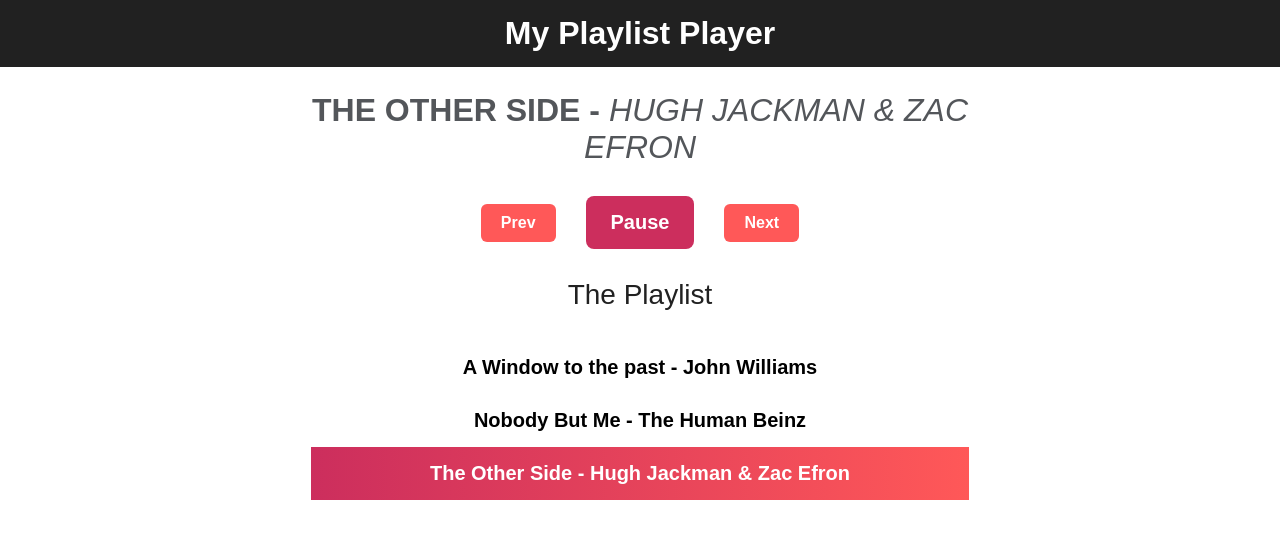
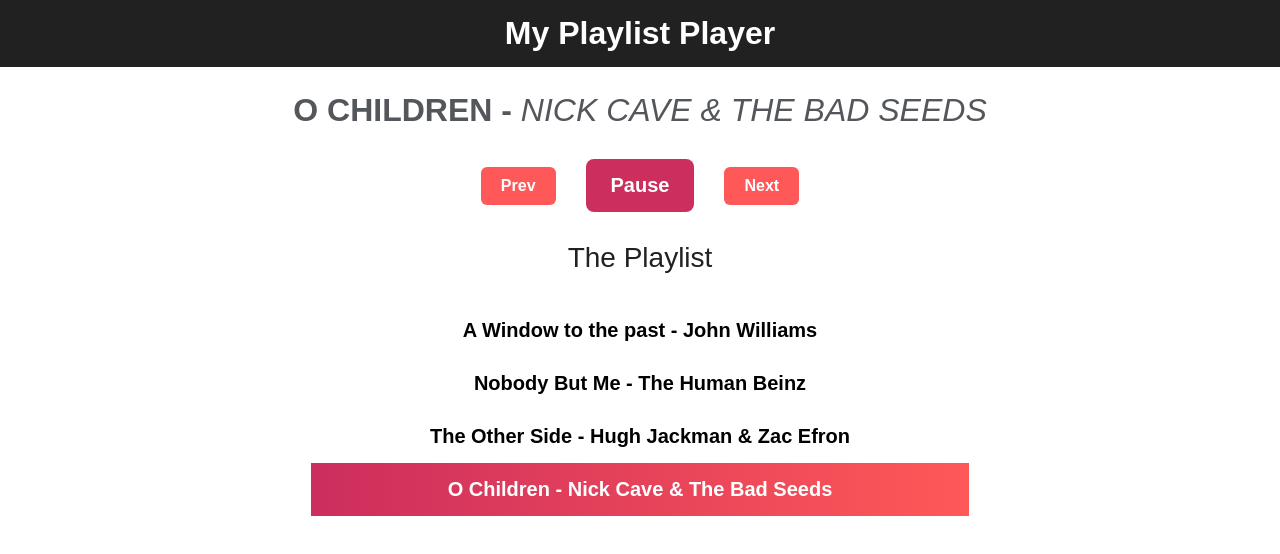
Before and after one commit to keithmchd48/my-music-player, a Vue app: page / in a window 1280 px wide. Both pictures are taken after a click on the button "Prev". Shown: the top 554 px of the page. Built offline with nearby package versions, Linux system fonts and the light colour scheme.

Commit message:
Converted to Vue3 composition API

```diff
--- a/src/App.vue
+++ b/src/App.vue
@@ -7,10 +7,10 @@
       <section class="player">
         <h2 class="song-title">{{ current.title }} - <span>{{ current.artist }}</span></h2>
         <div class="controls">
-          <button class="prev" @click="previous">Prev</button>
-          <button class="play" v-if="!isPlaying" @click="play">Play</button>
-          <button class="pause" v-else @click="pause">Pause</button>
-          <button class="next" @click="next">Next</button>
+          <button class="prev" @click="previousSong">Prev</button>
+          <button class="play" v-if="!isPlaying" @click="playSong">Play</button>
+          <button class="pause" v-else @click="pauseSong">Pause</button>
+          <button class="next" @click="nextSong">Next</button>
         </div>
       </section>
       <section class="playlist">
@@ -18,7 +18,7 @@
         <button class="song"
                 v-for="song in songs"
                 :key="song.src"
-                @click="play(song)"
+                @click="playSong(song)"
                 :class="{'playing': (song.src == current.src)}">
           {{ song.title }} - {{ song.artist }}
         </button>
@@ -28,15 +28,14 @@
 </template>
 
 <script>
-
+import { ref } from 'vue'
 export default {
   name: 'App',
-  data () {
-    return {
-      current: {},
-      index: 0,
-      isPlaying: false,
-      songs: [
+  setup () {
+    const current = ref({})
+    const index = ref(0)
+    const isPlaying = ref(false)
+    const songs = ref([
       {
         title: 'A Window to the past',
         artist: 'John Williams',
@@ -51,52 +50,128 @@ export default {
         title: 'The Other Side',
         artist: 'Hugh Jackman & Zac Efron',
         src: require('./assets/the-other-side.mp3')
+      },
+      {
+        title: 'O Children',
+        artist: 'Nick Cave & The Bad Seeds',
+        src: require('./assets/o-children.mp3')
       }
-      ],
-      player: new Audio()
+    ])
+    const player = ref(new Audio())
+
+    current.value = songs.value[index.value]
+    player.value.src = current.value.src
+
+    function playSong (song = null) {
+      if (song.src) {
+        current.value = song
+        player.value.src = song.src
+      }
+      player.value.play()
+      // when current song ends, automatically switch to the next song in the songs array
+      player.value.addEventListener('ended', () => {
+        nextSong()
+      })
+      isPlaying.value = true
+    }
+    function nextSong () {
+     index.value++
+      // if the index has gone beyond the songs array length, the set index to first song in the array
+      if (index.value > songs.value.length - 1) {
+        index.value = 0
+      }
+      current.value = songs.value[index.value]
+      playSong(current.value)
+    }
+    function pauseSong () {
+      player.value.pause()
+      isPlaying.value = false
+    }
+    function previousSong () {
+      index.value--
+      // if the index has gone to negative integer, then set the index to last song in the array
+      if (index.value < 0) {
+        index.value = songs.value.length - 1
+      }
+      current.value = songs.value[index.value]
+      playSong(current.value)
+    }
+    return {
+      current,
+      isPlaying,
+      songs,
+      playSong,
+      pauseSong,
+      nextSong,
+      previousSong
     }
   },
-  created () {
-    this.current = this.songs[this.index]
-    this.player.src = this.current.src
-    // this.player.play()
-  },
-  methods: {
-    play (song = null) {
-      if (song.src) {
-        this.current = song
-        this.player.src = song.src
-      }
-      this.player.play()
-      // when current song ends, automatically switch to the next song in the songs array
-      this.player.addEventListener('ended', () => {
-        this.next()
-      })
-      this.isPlaying = true
-    },
-    pause () {
-      this.player.pause()
-      this.isPlaying = false
-    },
-    next () {
-      this.index++
-      // if the index has gone beyond the songs array length, the set index to first song in the array
-      if (this.index > this.songs.length - 1) {
-        this.index = 0
-      }
-      this.current = this.songs[this.index]
-      this.play(this.current)
-    },
-    previous () {
-      this.index--
-      // if the index has gone to negative integer, then set the index to last song in the array
-      if (this.index < 0) {
-        this.index = this.songs.length - 1
-      }
-      this.current = this.songs[this.index]
-      this.play(this.current)
-    }
-  }
+  // data () {
+  //   return {
+  //     current: {},
+  //     index: 0,
+  //     isPlaying: false,
+  //     songs: [
+  //       {
+  //         title: 'A Window to the past',
+  //         artist: 'John Williams',
+  //         src: require('./assets/a-window-to-the-past.mp3')
+  //       },
+  //       {
+  //         title: 'Nobody But Me',
+  //         artist: 'The Human Beinz',
+  //         src: require('./assets/nobody-but-me.mp3')
+  //       },
+  //       {
+  //         title: 'The Other Side',
+  //         artist: 'Hugh Jackman & Zac Efron',
+  //         src: require('./assets/the-other-side.mp3')
+  //       }
+  //     ],
+  //     player: new Audio()
+  //   }
+  // },
+  // created () {
+  //   this.current = this.songs[this.index]
+  //   this.player.src = this.current.src
+  //   // this.player.play()
+  // },
+  // methods: {
+    // play (song = null) {
+    //   if (song.src) {
+    //     this.current = song
+    //     this.player.src = song.src
+    //   }
+    //   this.player.play()
+    //   // when current song ends, automatically switch to the next song in the songs array
+    //   this.player.addEventListener('ended', () => {
+    //     this.next()
+    //   })
+    //   this.isPlaying = true
+    // },
+    // pause () {
+    //   this.player.pause()
+    //   this.isPlaying = false
+    // },
+    // next () {
+    //   this.index++
+    //   // if the index has gone beyond the songs array length, the set index to first song in the array
+    //   if (this.index > this.songs.length - 1) {
+    //     this.index = 0
+    //   }
+    //   this.current = this.songs[this.index]
+    //   this.play(this.current)
+    // },
+    // previous () {
+    //   this.index--
+    //   // if the index has gone to negative integer, then set the index to last song in the array
+    //   if (this.index < 0) {
+    //     this.index = this.songs.length - 1
+    //   }
+    //   this.current = this.songs[this.index]
+    //   this.play(this.current)
+    // }
+  // }
 }
 </script>
 
```
Also changed, not shown: 1 other file (tests, documents, lock files or other folders). Lines whose indentation alone changed are shown as unchanged.
